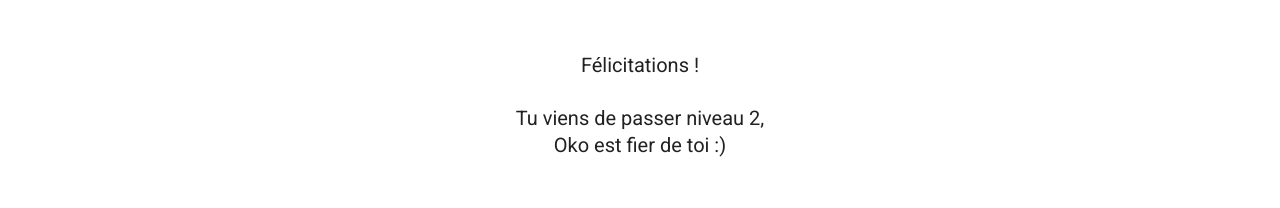
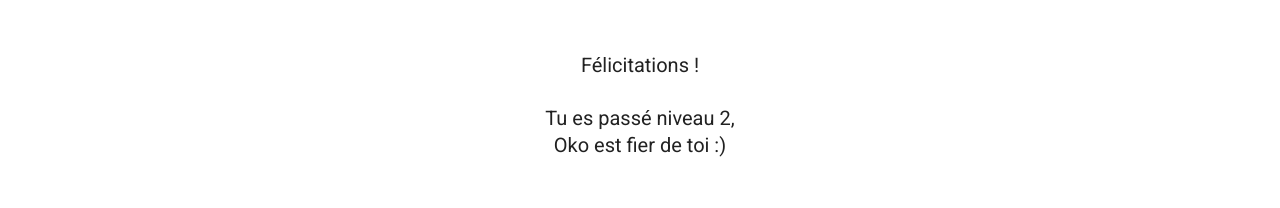
Before and after one commit to lili17793/ecohackaton, a React (Create React App) app in the folder views/: page /recompenses in a window 1280 px wide. Shown: the part 362-570 px from the top of the page. Built offline with nearby package versions, Linux system fonts and the light colour scheme.

Commit message:
tu ES niveau 2

```diff
--- a/views/src/components/Reward.js
+++ b/views/src/components/Reward.js
@@ -33,7 +33,7 @@ class Reward extends Component {
           </Grid>
           <Grid xs={12} item>
             <Typography className={classes.text} variant="h5" component="h2">
-              Félicitations !<br/><br/> Tu viens de passer niveau 2,<br/> Oko est fier de toi :)
+              Félicitations !<br/><br/> Tu es passé niveau 2,<br/> Oko est fier de toi :)
             </Typography>
           </Grid>
         </Grid>
```
